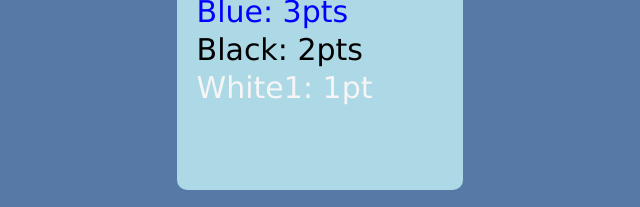
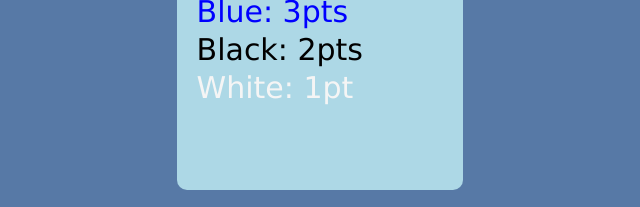
Before and after one commit to priyeshshah147/Archery-2.0, a website: page index.html in a window 1280 px wide. Shown: the part 1196-1403 px from the top of the page, 320-960 px from the left. Drawn offline with Linux system fonts and the light colour scheme.

```diff
--- a/index.html
+++ b/index.html
@@ -29,7 +29,7 @@
                 <div class="red">Red: 4pts</div>
                 <div class="blue">Blue: 3pts</div>
                 <div class="black">Black: 2pts</div>
-                <div class="white">White1: 1pt</div>
+                <div class="white">White: 1pt</div>
             </div>
         </div>
         <div class="personal-links">
--- a/src/index.scss
+++ b/src/index.scss
@@ -83,11 +83,9 @@
 }
 
 
-
 body {
     background-image: url('../src/styles/yeah22.jpg');
     background-size:cover;
-
 }
 
 
```
